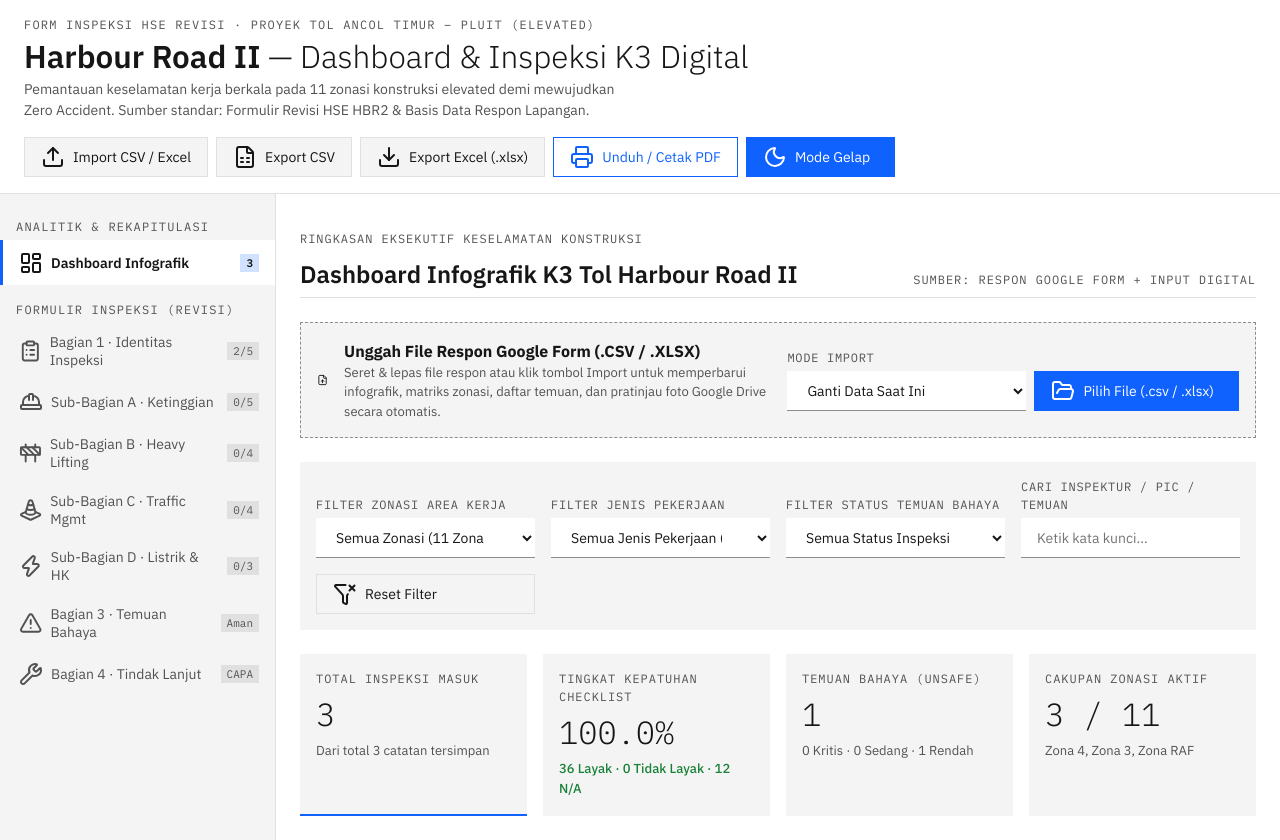
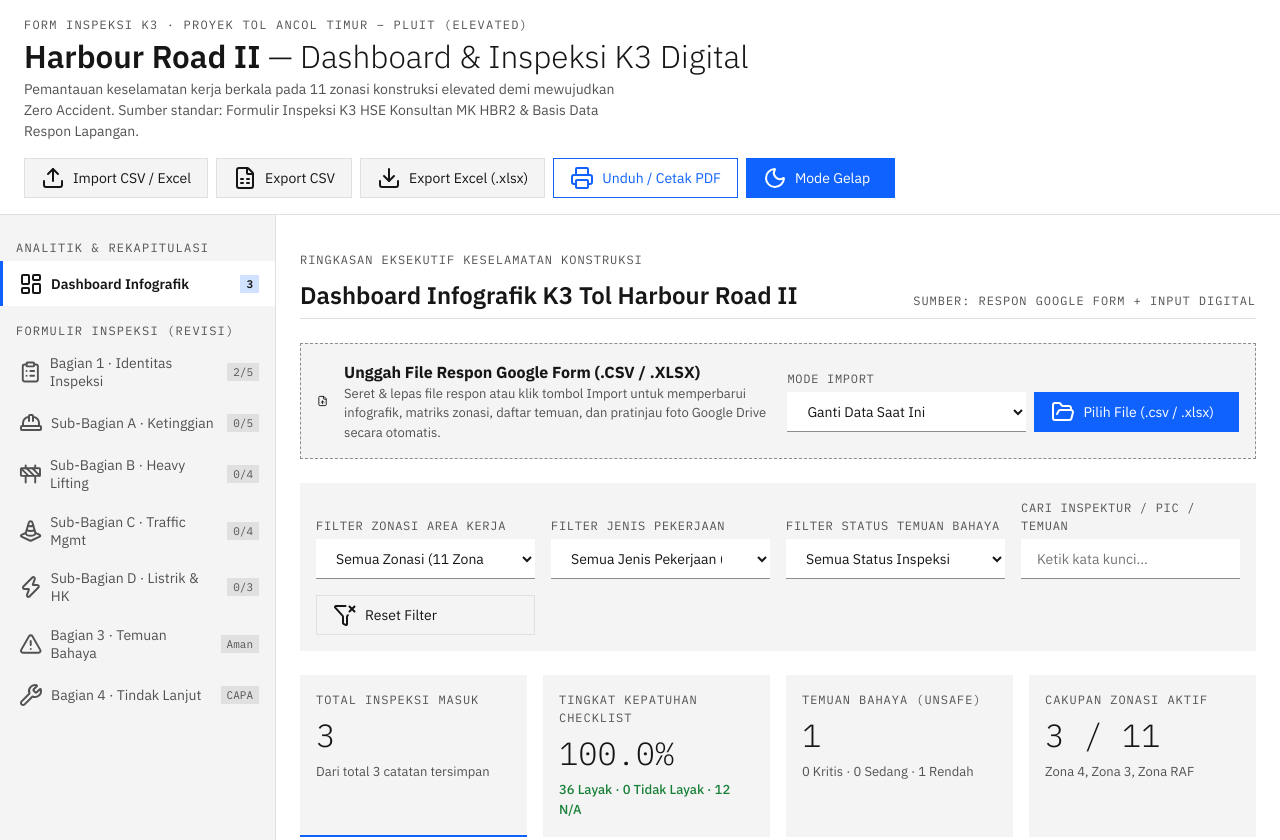
Before and after one commit to eskapindodrive-it/hse-inspection, a plain HTML site: page index.html in a window 1280 px wide. Shown: the top 840 px of the page. Drawn offline with nearby package versions, Linux system fonts and the light colour scheme.

Commit message:
Update header text for safety inspection form

```diff
--- a/index.html
+++ b/index.html
@@ -1057,9 +1057,9 @@
   <header class="app-header">
     <div class="header-inner">
       <div class="header-title-block">
-        <p class="eyebrow-mono">FORM INSPEKSI HSE REVISI · PROYEK TOL ANCOL TIMUR – PLUIT (ELEVATED)</p>
+        <p class="eyebrow-mono">FORM INSPEKSI K3 · PROYEK TOL ANCOL TIMUR – PLUIT (ELEVATED)</p>
         <h1 class="headline"><strong>Harbour Road II</strong> — Dashboard &amp; Inspeksi K3 Digital</h1>
-        <p class="header-subtitle">Pemantauan keselamatan kerja berkala pada 11 zonasi konstruksi elevated demi mewujudkan Zero Accident. Sumber standar: Formulir Revisi HSE HBR2 &amp; Basis Data Respon Lapangan.</p>
+        <p class="header-subtitle">Pemantauan keselamatan kerja berkala pada 11 zonasi konstruksi elevated demi mewujudkan Zero Accident. Sumber standar: Formulir Inspeksi K3 HSE Konsultan MK HBR2 &amp; Basis Data Respon Lapangan.</p>
       </div>
       <div class="header-actions">
         <button type="button" class="btn btn-tertiary btn-mobile-nav" id="btn-mobile-menu" onclick="toggleMobileSidebar(true)">
```
